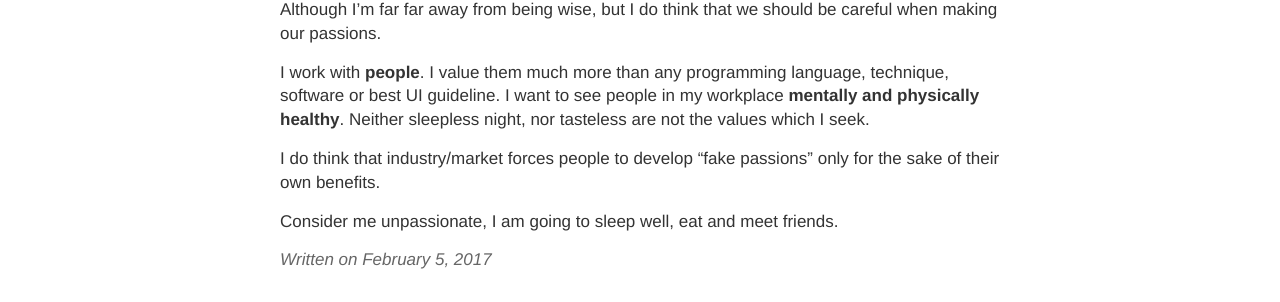
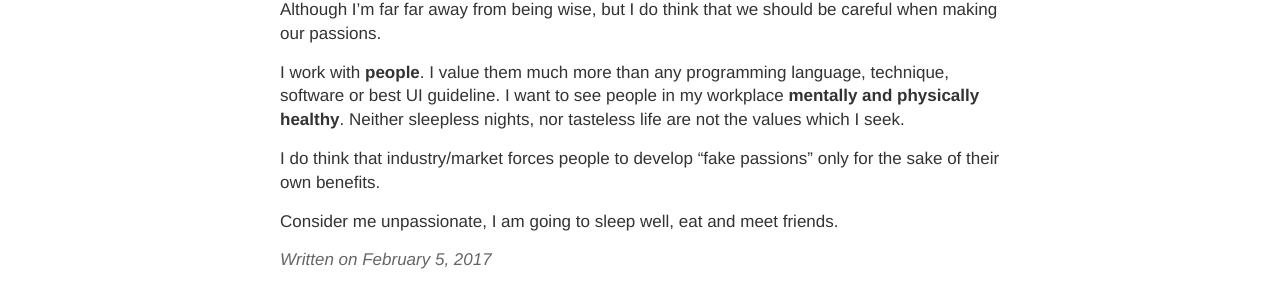
Before and after one commit to vtorosyan/vtorosyan.github.io, a Jekyll site: the page built from _posts/2017/02/2017-2-5-wise-man-is-passionless.md, in a window 1280 px wide. Shown: the part 1136-1438 px from the top of the page. Built offline with Jekyll 4.4.1, drawn with Linux system fonts in a browser that asks for light colours; comment, search, counter and statistics services are not loaded.

Commit message:
The wise man is passionless

```diff
--- a/_posts/2017/02/2017-2-5-wise-man-is-passionless.md
+++ b/_posts/2017/02/2017-2-5-wise-man-is-passionless.md
@@ -30,7 +30,7 @@ Here is another quote, from ancient Stoics
 
 Although I’m far far away from being wise, but I do think that we should be careful when making our passions.
 
-I work with **people**. I value them much more than any programming language, technique, software or best UI guideline. I want to see people in my workplace **mentally and physically healthy**. Neither sleepless night, nor tasteless are not the values which I seek.
+I work with **people**. I value them much more than any programming language, technique, software or best UI guideline. I want to see people in my workplace **mentally and physically healthy**. Neither sleepless nights, nor tasteless life are not the values which I seek.
 
 I do think that industry/market forces people to develop “fake passions” only for the sake of their own benefits.
 
```
